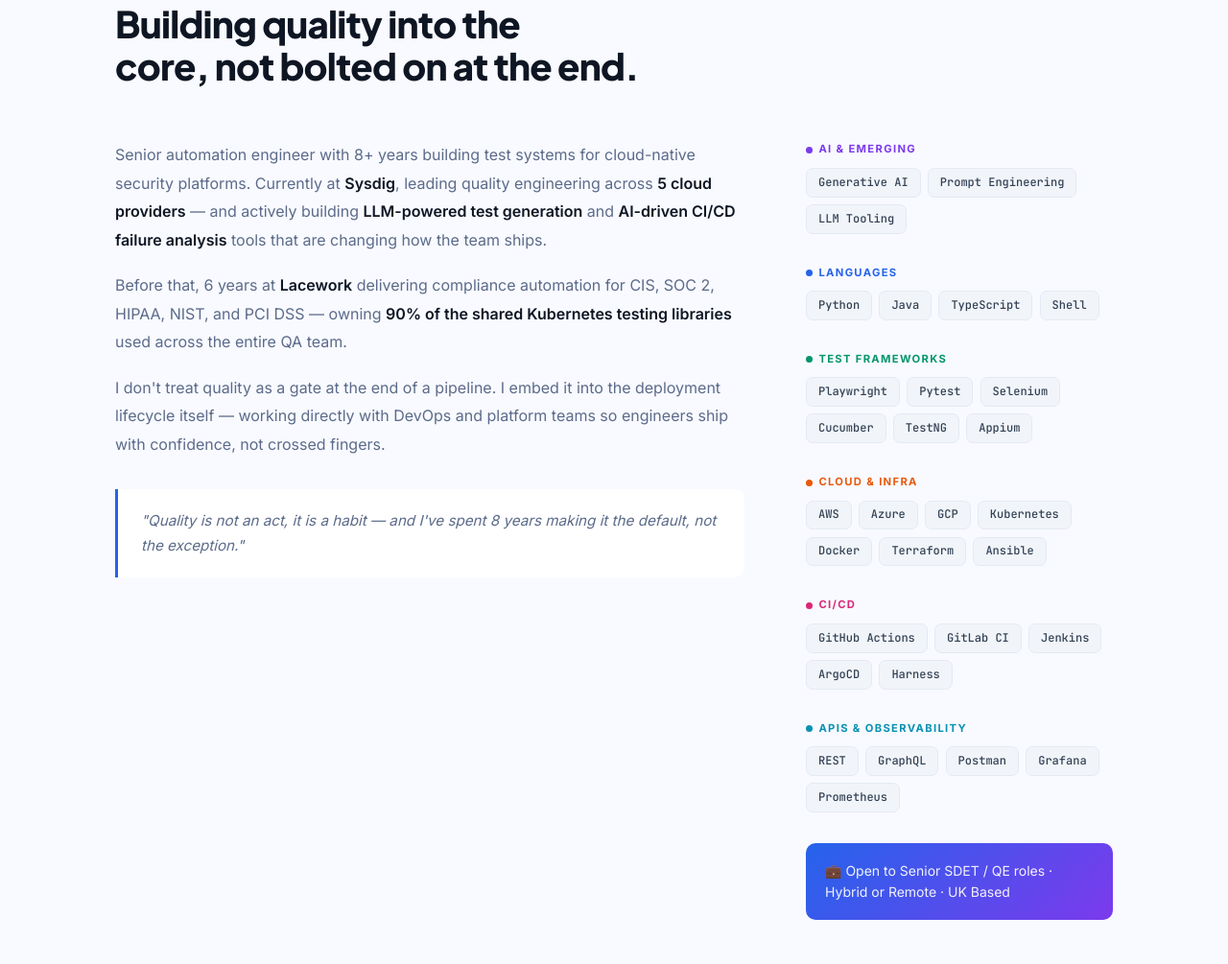
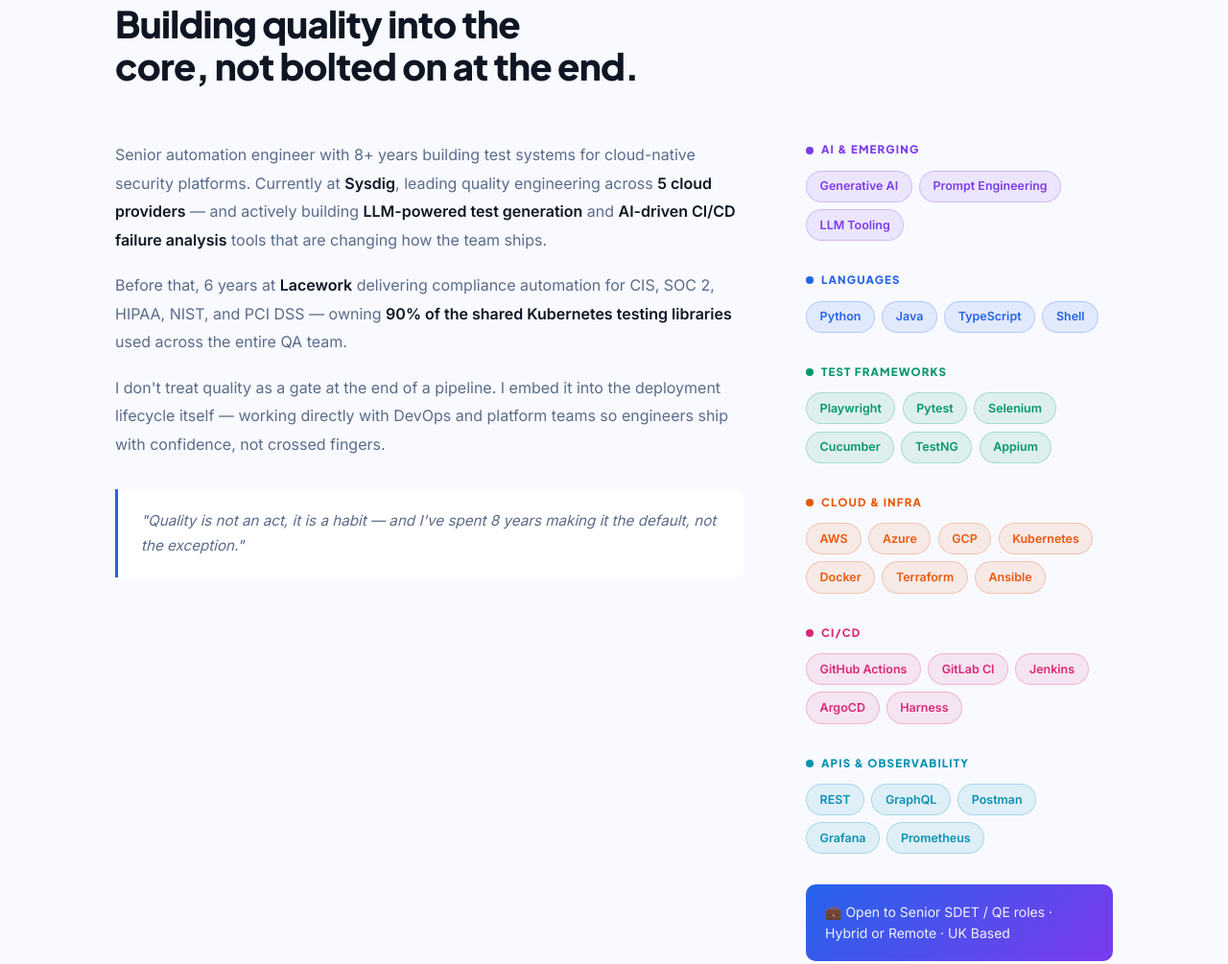
Before and after one commit to ankitsingh7392/ankitsingh7392.github.io, a plain HTML site: page index.html in a window 1280 px wide. Shown: the part 1358-2363 px from the top of the page at 96% size. Drawn offline with Linux system fonts and the light colour scheme; no server answers.

Commit message:
feat: Improve skill tags — colour-tinted pills, Inter font, bolder category headers

```diff
--- a/style.css
+++ b/style.css
@@ -591,22 +591,23 @@
 }
 
 /* ── Skill groups ───────────────────────────────────────────── */
-.skill-group { margin-bottom: 1.5rem; }
+.skill-group { margin-bottom: 1.75rem; }
 
 .skill-group-label {
   display: flex;
   align-items: center;
-  gap: 0.4rem;
-  font-size: 0.7rem;
-  font-weight: 700;
-  letter-spacing: 0.12em;
+  gap: 0.5rem;
+  font-size: 0.72rem;
+  font-weight: 800;
+  letter-spacing: 0.1em;
   text-transform: uppercase;
-  margin-bottom: 0.6rem;
+  margin-bottom: 0.75rem;
+  font-family: 'Plus Jakarta Sans', sans-serif;
 }
 
 .skill-group-dot {
-  width: 7px;
-  height: 7px;
+  width: 8px;
+  height: 8px;
   border-radius: 50%;
   flex-shrink: 0;
 }
@@ -774,22 +775,21 @@
 }
 
 .skill-tag {
-  background: var(--tag-bg);
-  color: var(--tag-text);
-  padding: 0.3rem 0.75rem;
-  border-radius: 7px;
-  font-size: 0.75rem;
-  font-weight: 500;
-  font-family: 'JetBrains Mono', monospace;
-  border: 1px solid var(--border);
+  background: color-mix(in srgb, var(--tag-color, var(--accent)) 10%, transparent);
+  color: var(--tag-color, var(--accent));
+  padding: 0.35rem 0.85rem;
+  border-radius: 999px;
+  font-size: 0.78rem;
+  font-weight: 600;
+  font-family: 'Inter', sans-serif;
+  border: 1px solid color-mix(in srgb, var(--tag-color, var(--accent)) 25%, transparent);
   transition: all 0.2s;
   cursor: default;
 }
 
 .skill-tag:hover {
-  background: color-mix(in srgb, var(--tag-color, var(--accent)) 10%, transparent);
-  color: var(--tag-color, var(--accent));
-  border-color: color-mix(in srgb, var(--tag-color, var(--accent)) 35%, transparent);
+  background: color-mix(in srgb, var(--tag-color, var(--accent)) 18%, transparent);
+  border-color: color-mix(in srgb, var(--tag-color, var(--accent)) 50%, transparent);
   transform: translateY(-2px);
 }
 
```
